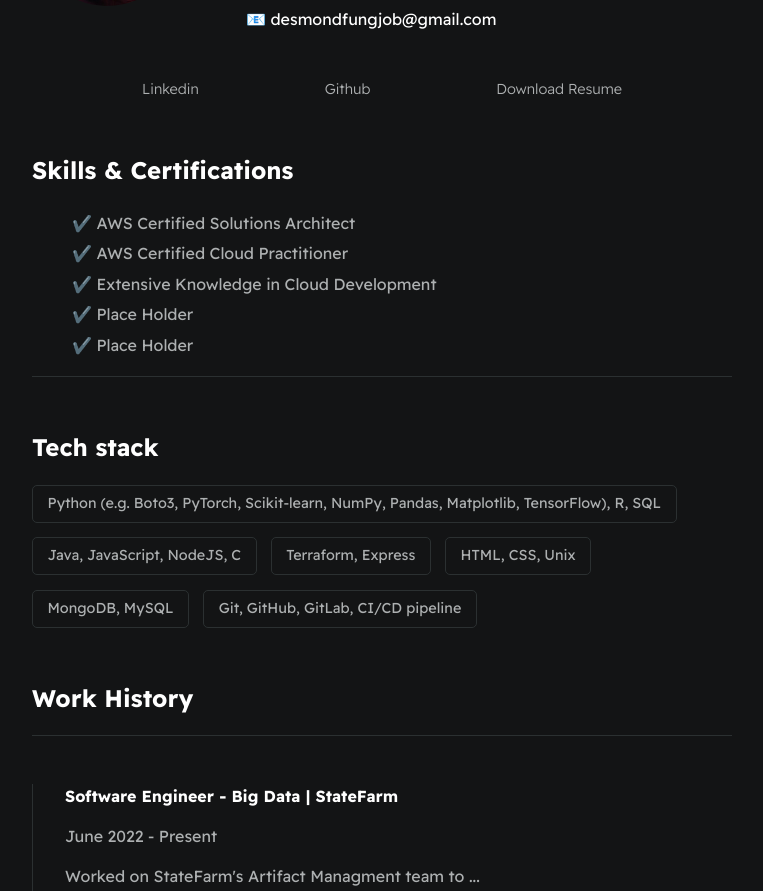
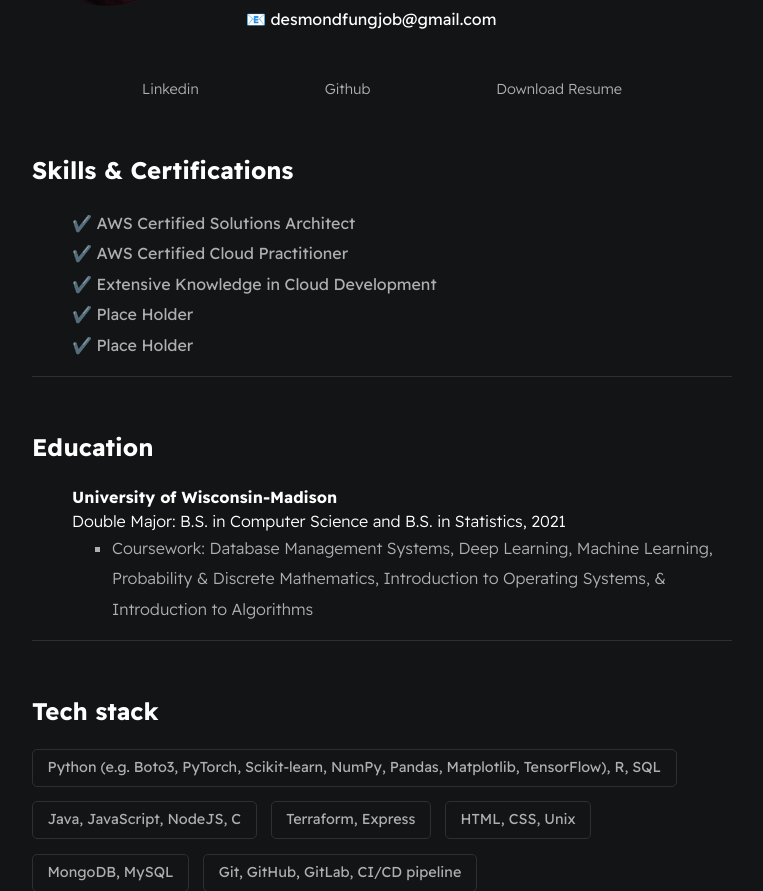
Before and after one commit to ddhangdd/portfolio, a plain HTML site: page index.html in a window 1280 px wide. Shown: the part 209-1100 px from the top of the page, without its empty margins (258-1021 px from the left). Drawn offline with Linux system fonts and the light colour scheme.

Commit message:
added education

```diff
--- a/assests/styles/main.css
+++ b/assests/styles/main.css
@@ -149,6 +149,12 @@ li{
     color: grey
 }
 
+#test {
+    font-weight: 120;
+    padding-left: 0%;
+}
+
+
 @media(max-width:600px){
 
     .section--page{
--- a/index.html
+++ b/index.html
@@ -42,6 +42,21 @@
                 <li>✔️ Extensive Knowledge in Cloud Development</li>
                 <li>✔️ Place Holder</li>
                 <li>✔️ Place Holder</li>
+            </ul>
+            <div class="line-break"></div>
+        </section>
+
+        <section class="section--page">
+            <h2>Education</h2>
+            <ul id="qualifications--list">
+                <strong>University of Wisconsin-Madison</strong>
+                <ul id = "test">Double Major: B.S. in Computer Science and B.S. in Statistics, 2021
+                    <ul>
+                        <li>Coursework: Database Management Systems, Deep Learning, Machine
+                            Learning, Probability & Discrete Mathematics, Introduction to
+                            Operating Systems, & Introduction to Algorithms</li>
+                    </ul>
+                </ul>
             </ul>
             <div class="line-break"></div>
         </section>
```
